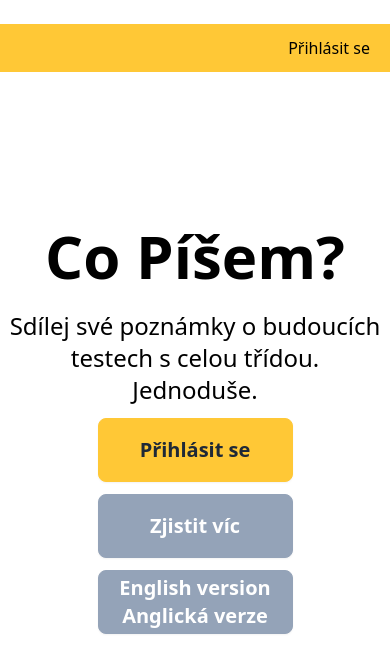
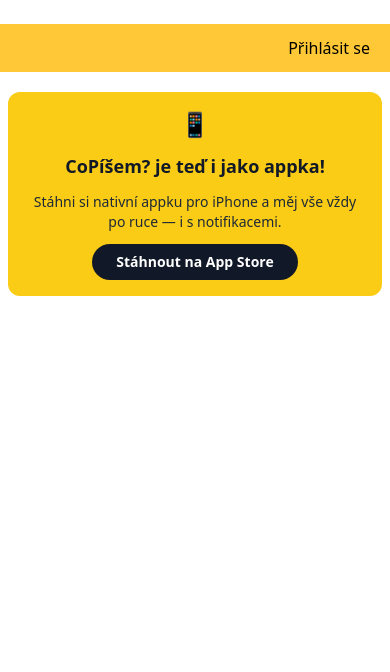
Before and after one commit to PaveeGameDev/exam-reminders, a Next.js app: page /iphone in a window 390 px wide. Shown: the top 672 px of the page. Built offline with nearby package versions, Linux system fonts and the light colour scheme; no server answers.

Commit message:
Iphone force

```diff
--- a/app/components/homepage/AdvertisementManager.tsx
+++ b/app/components/homepage/AdvertisementManager.tsx
@@ -18,6 +18,12 @@
     setIsPwa(isPWA());
     setOS(getOS());
   }, []);
+
+  useEffect(() => {
+    if (os === "iOS") {
+      window.location.href = "http://localhost:3000/iphone";
+    }
+  }, [os]);
 
   const advertisements: ReactNode[] = [];
   if (!user.classId || !user.email) return;
--- /dev/null
+++ b/app/components/seasonal/IPhoneUpdate.tsx
@@ -0,0 +1,23 @@
+export default function IPhoneUpdate() {
+    return (
+        <div className="flex flex-col items-center mt-5 mx-2 space-y-2">
+
+            {/* Banner pro iPhone uživatele */}
+            <div className="w-full bg-yellow-400 rounded-xl p-4 flex flex-col items-center space-y-3 text-center">
+                <span className="text-2xl">📱</span>
+                <h3 className="font-bold text-gray-900 text-lg">
+                    CoPíšem? je teď i jako appka!
+                </h3>
+                <p className="text-gray-800 text-sm">
+                    Stáhni si nativní appku pro iPhone a měj vše vždy po ruce — i s notifikacemi.
+                </p>
+
+                <a href="https://apps.apple.com/app/cop%C3%AD%C5%A1em/id6770637118"
+                className="bg-gray-900 text-white font-semibold px-6 py-2 rounded-full text-sm hover:bg-gray-700 transition"
+                >
+                Stáhnout na App Store
+            </a>
+        </div>
+        </div>
+);
+}
--- /dev/null
+++ b/app/iphone/page.tsx
@@ -0,0 +1,5 @@
+import IPhoneUpdate from "@/app/components/seasonal/IPhoneUpdate";
+
+export default function Iphone() {
+    return <IPhoneUpdate />;
+}
```
